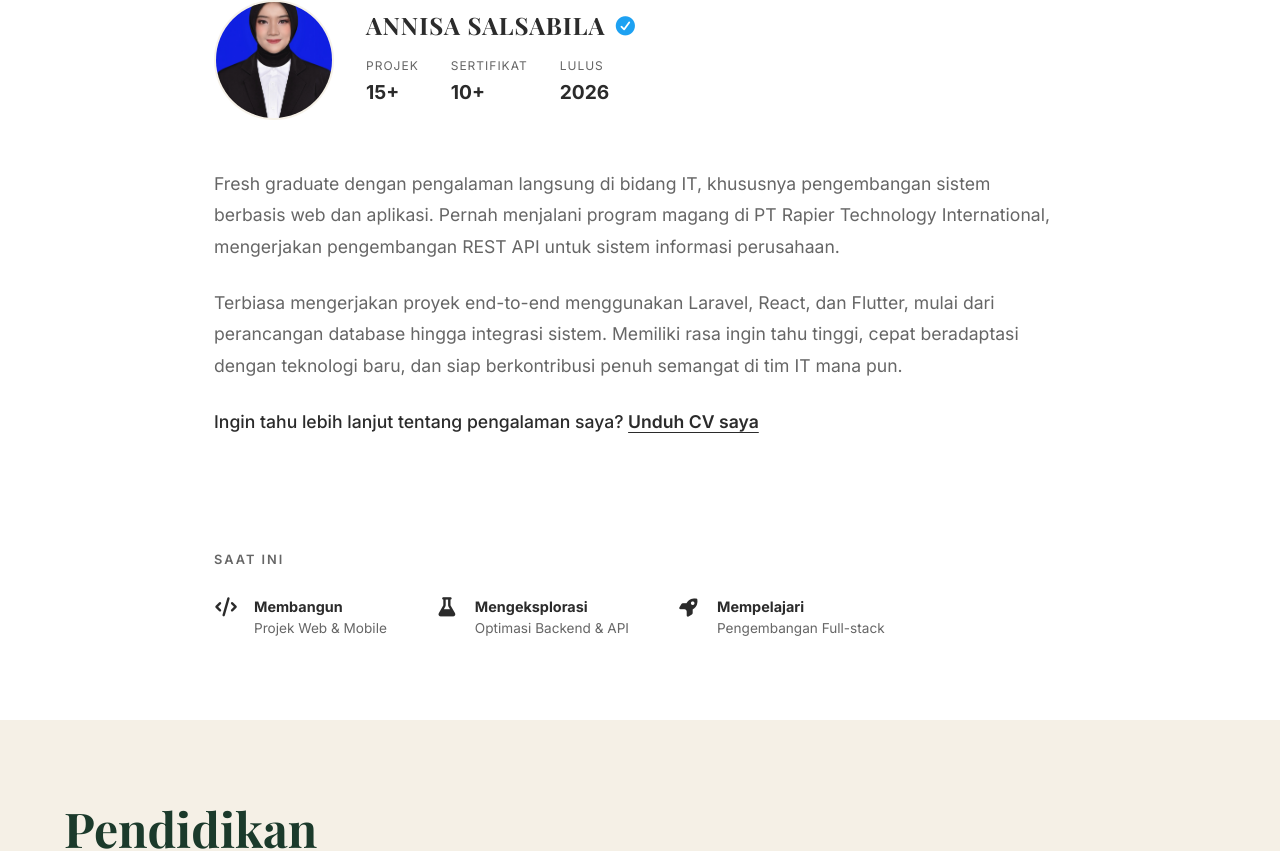
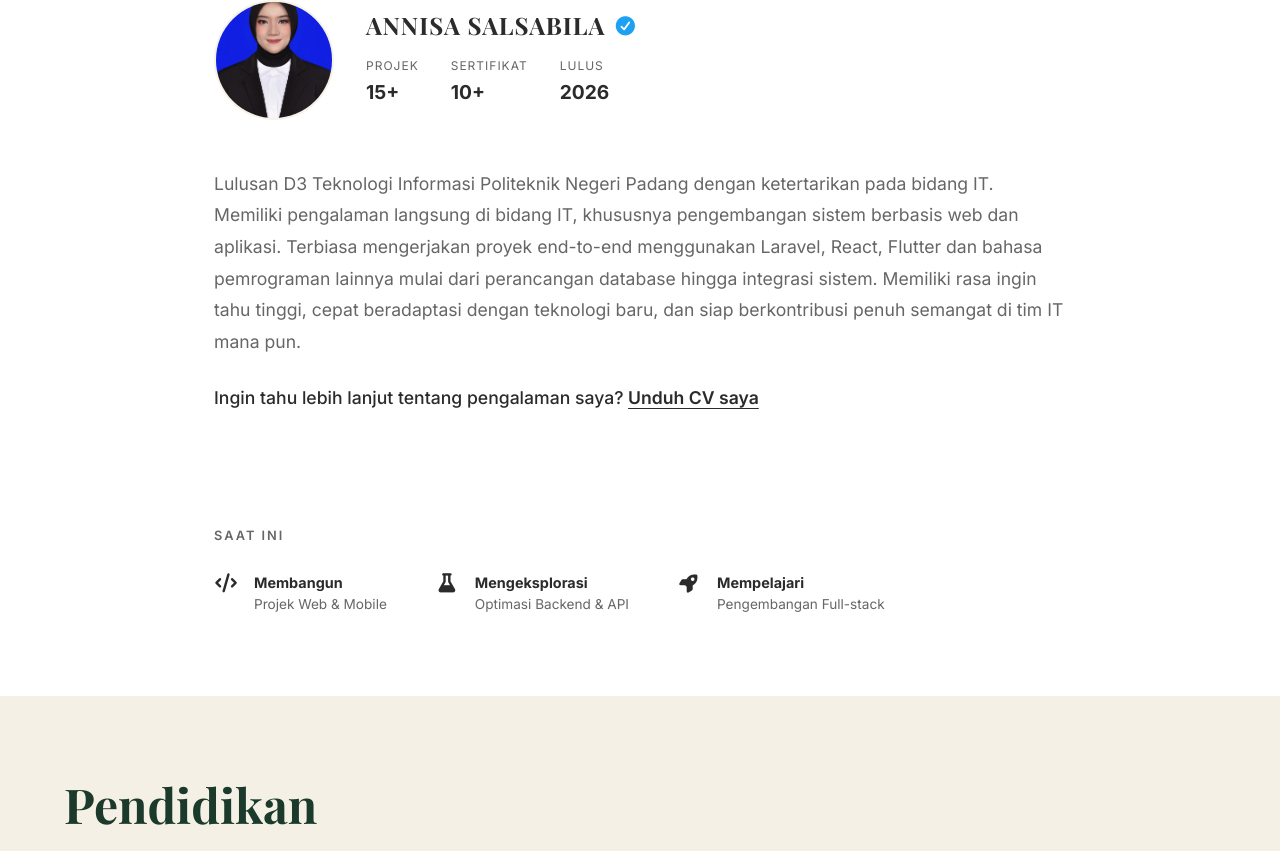
Before and after one commit to annisasalsabla/portfolio-saya, a React (Create React App) app: page / in a window 1280 px wide. Shown: the part 1108-1959 px from the top of the page. Built offline with nearby package versions, Linux system fonts and the light colour scheme; a web font is replaced by a local one.

Commit message:
feat: update about text and add internship certificate

```diff
--- a/src/components/About.js
+++ b/src/components/About.js
@@ -71,10 +71,7 @@ const About = () => {
           viewport={{ once: true, margin: "-100px" }}
         >
           <p>
-            Fresh graduate dengan pengalaman langsung di bidang IT, khususnya pengembangan sistem berbasis web dan aplikasi. Pernah menjalani program magang di PT Rapier Technology International, mengerjakan pengembangan REST API untuk sistem informasi perusahaan.
-          </p>
-          <p>
-            Terbiasa mengerjakan proyek end-to-end menggunakan Laravel, React, dan Flutter, mulai dari perancangan database hingga integrasi sistem. Memiliki rasa ingin tahu tinggi, cepat beradaptasi dengan teknologi baru, dan siap berkontribusi penuh semangat di tim IT mana pun.
+            Lulusan D3 Teknologi Informasi Politeknik Negeri Padang dengan ketertarikan pada bidang IT. Memiliki pengalaman langsung di bidang IT, khususnya pengembangan sistem berbasis web dan aplikasi. Terbiasa mengerjakan proyek end-to-end menggunakan Laravel, React, Flutter dan bahasa pemrograman lainnya mulai dari perancangan database hingga integrasi sistem. Memiliki rasa ingin tahu tinggi, cepat beradaptasi dengan teknologi baru, dan siap berkontribusi penuh semangat di tim IT mana pun.
           </p>
           <p className="resume-prompt">
             Ingin tahu lebih lanjut tentang pengalaman saya? <a href="/cv.pdf" target="_blank" rel="noopener noreferrer" className="resume-link">Unduh CV saya</a>
--- a/src/components/Certificates.js
+++ b/src/components/Certificates.js
@@ -6,6 +6,7 @@ const Certificates = () => {
   const [selectedCert, setSelectedCert] = useState(null);
 
   const certData = [
+    { id: 9, img: '/images/sertifikatmagang.png', title: 'Sertifikat Magang / Praktik Kerja Lapangan', issuer: 'PT Rapier Technology International', date: 'Februari 2026 – Mei 2026' },
     { id: 1, img: '/images/s8.png', title: 'AWS Academy Graduate – Cloud Foundations', issuer: 'AWS Academy', date: 'Juni 2025 – Juni 2028' },
     { id: 2, img: '/images/s6.png', title: 'Red Hat System Administration I (RH124)', issuer: 'Red Hat', date: 'Juli 2024 – Juli 2028' },
     { id: 3, img: '/images/s5.png', title: 'NDG Linux Essentials', issuer: 'Cisco Networking Academy', date: '30 Juni 2024' },
```
